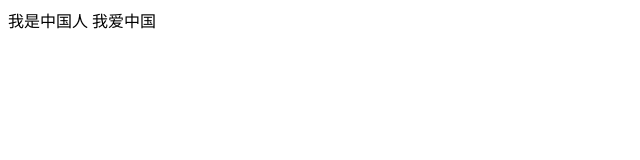
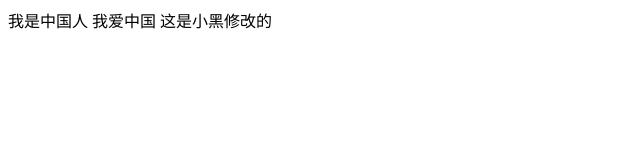
Before and after one commit to huzhenchu/text222, a plain HTML site: page index.html in a window 1280 px wide. Shown: the whole page, without its empty margins (0-640 px from the left). Drawn offline with Linux system fonts and the light colour scheme.

Commit message:
这个是小黑修改的

```diff
--- a/index.html
+++ b/index.html
@@ -8,5 +8,6 @@
 </head>
 <body>
     我是中国人  我爱中国
+    这是小黑修改的
 </body>
 </html>
```
